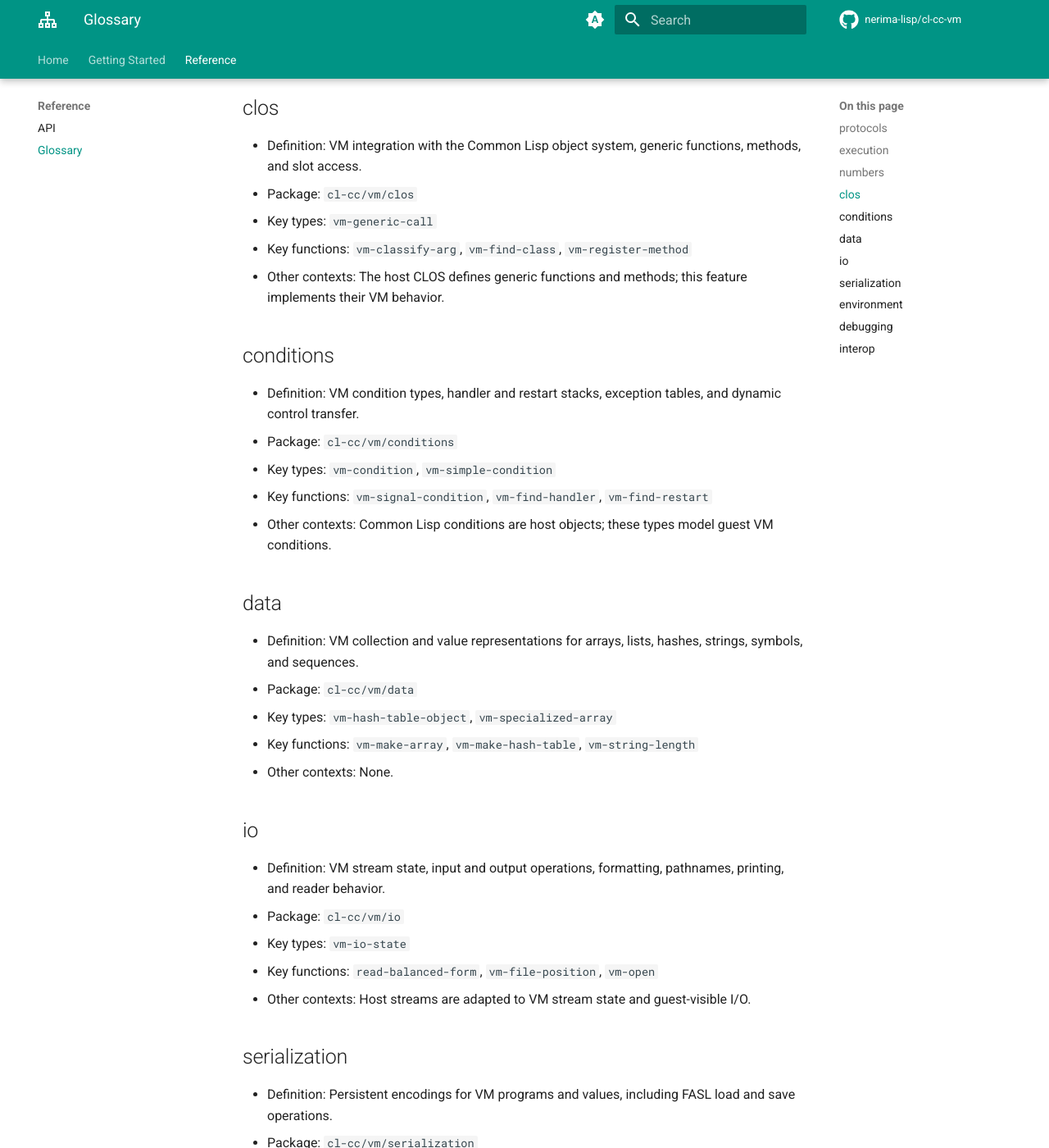
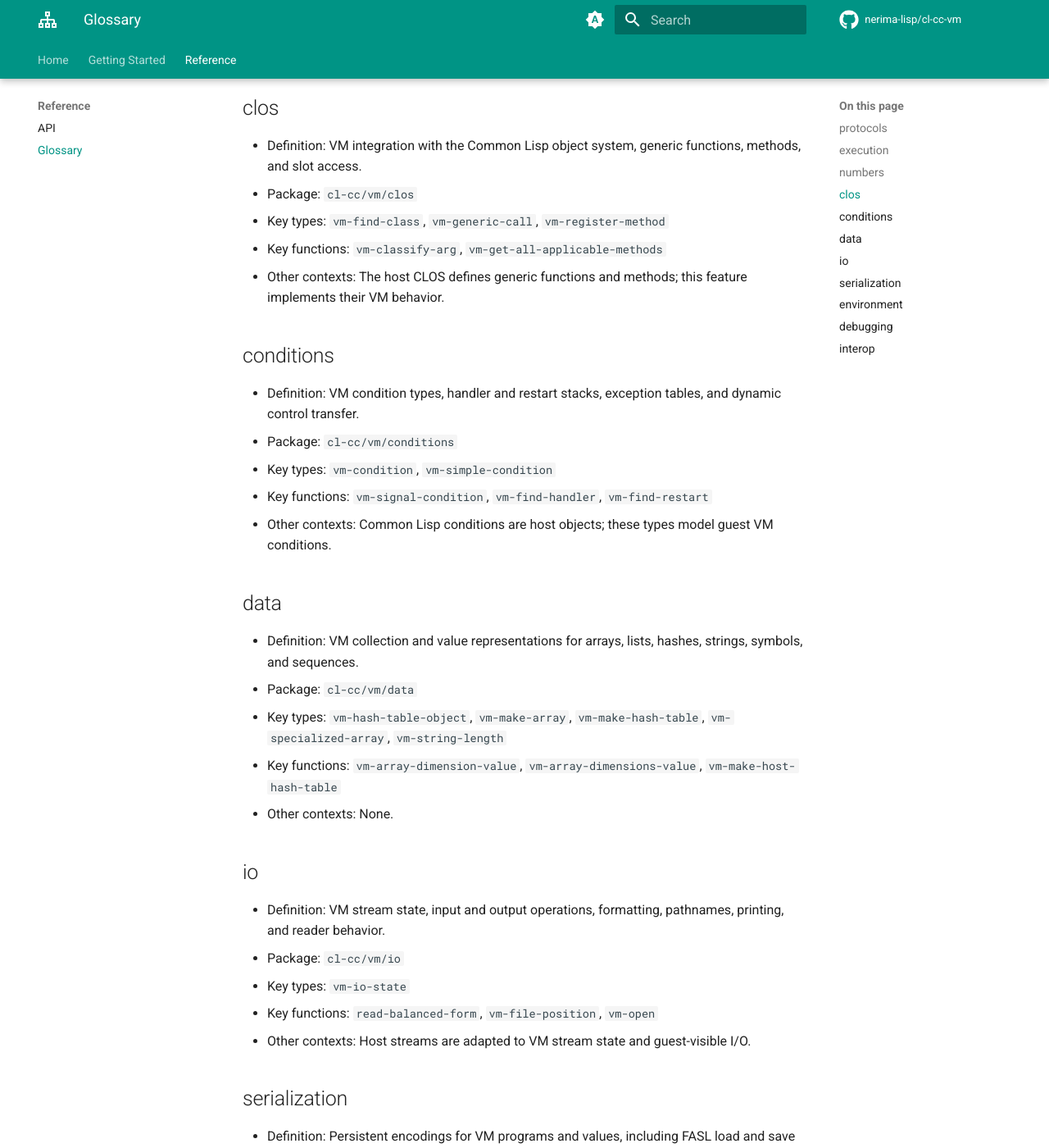
Before and after one commit to nerima-lisp/cl-cc-vm, an MkDocs documentation site: the page built from docs/src/reference/glossary.md, in a window 1280 px wide and 1400 px high, scrolled down 918 px. Shown: the whole window at 82% size. Built offline with MkDocs 1.6.1 and Material for MkDocs 9.7.7, drawn with Linux system fonts in a browser that asks for light colours; comment, search, counter and statistics services are not loaded.

```diff
--- a/docs/src/reference/glossary.md
+++ b/docs/src/reference/glossary.md
@@ -28,8 +28,8 @@
 
 - Definition: VM integration with the Common Lisp object system, generic functions, methods, and slot access.
 - Package: `cl-cc/vm/clos`
-- Key types: `vm-generic-call`
-- Key functions: `vm-classify-arg`, `vm-find-class`, `vm-register-method`
+- Key types: `vm-find-class`, `vm-generic-call`, `vm-register-method`
+- Key functions: `vm-classify-arg`, `vm-get-all-applicable-methods`
 - Other contexts: The host CLOS defines generic functions and methods; this feature implements their VM behavior.
 
 ## conditions
@@ -44,8 +44,8 @@
 
 - Definition: VM collection and value representations for arrays, lists, hashes, strings, symbols, and sequences.
 - Package: `cl-cc/vm/data`
-- Key types: `vm-hash-table-object`, `vm-specialized-array`
-- Key functions: `vm-make-array`, `vm-make-hash-table`, `vm-string-length`
+- Key types: `vm-hash-table-object`, `vm-make-array`, `vm-make-hash-table`, `vm-specialized-array`, `vm-string-length`
+- Key functions: `vm-array-dimension-value`, `vm-array-dimensions-value`, `vm-make-host-hash-table`
 - Other contexts: None.
 
 ## io
```
Also changed, not shown: 2 other files.
